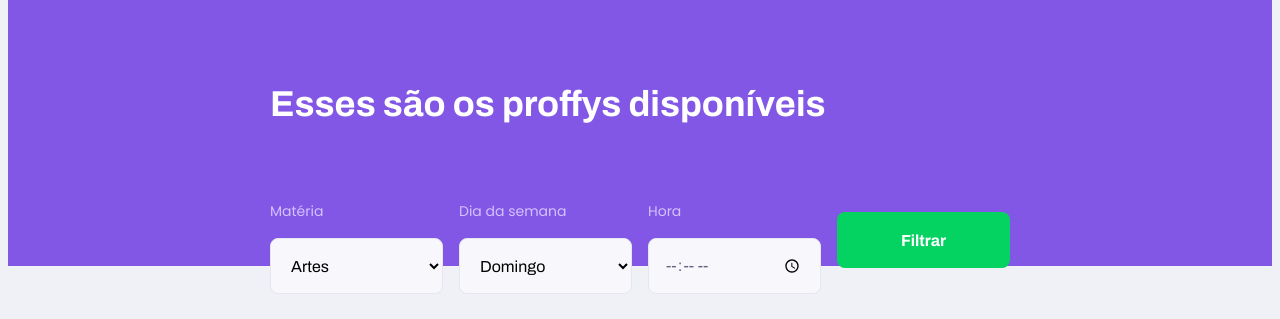
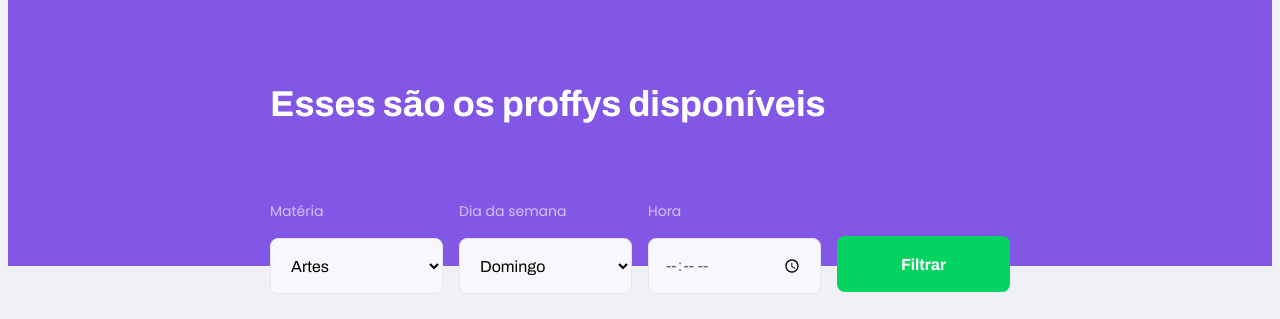
Before and after one commit to vieira-gabriel/NLW, a plain HTML site: page study.html in a window 1280 px wide. Shown: the part 82-401 px from the top of the page. Drawn offline with Linux system fonts and the light colour scheme.

Commit message:
Correct button position

```diff
--- a/styles/partials/page-study.css
+++ b/styles/partials/page-study.css
@@ -182,6 +182,10 @@
         margin-bottom: 0;
     }
 
+    #search-teachers button {
+        margin-top: 5.6rem;
+    }
+
     .teacher-item > p {
         padding: 0 32px;
     }
```
